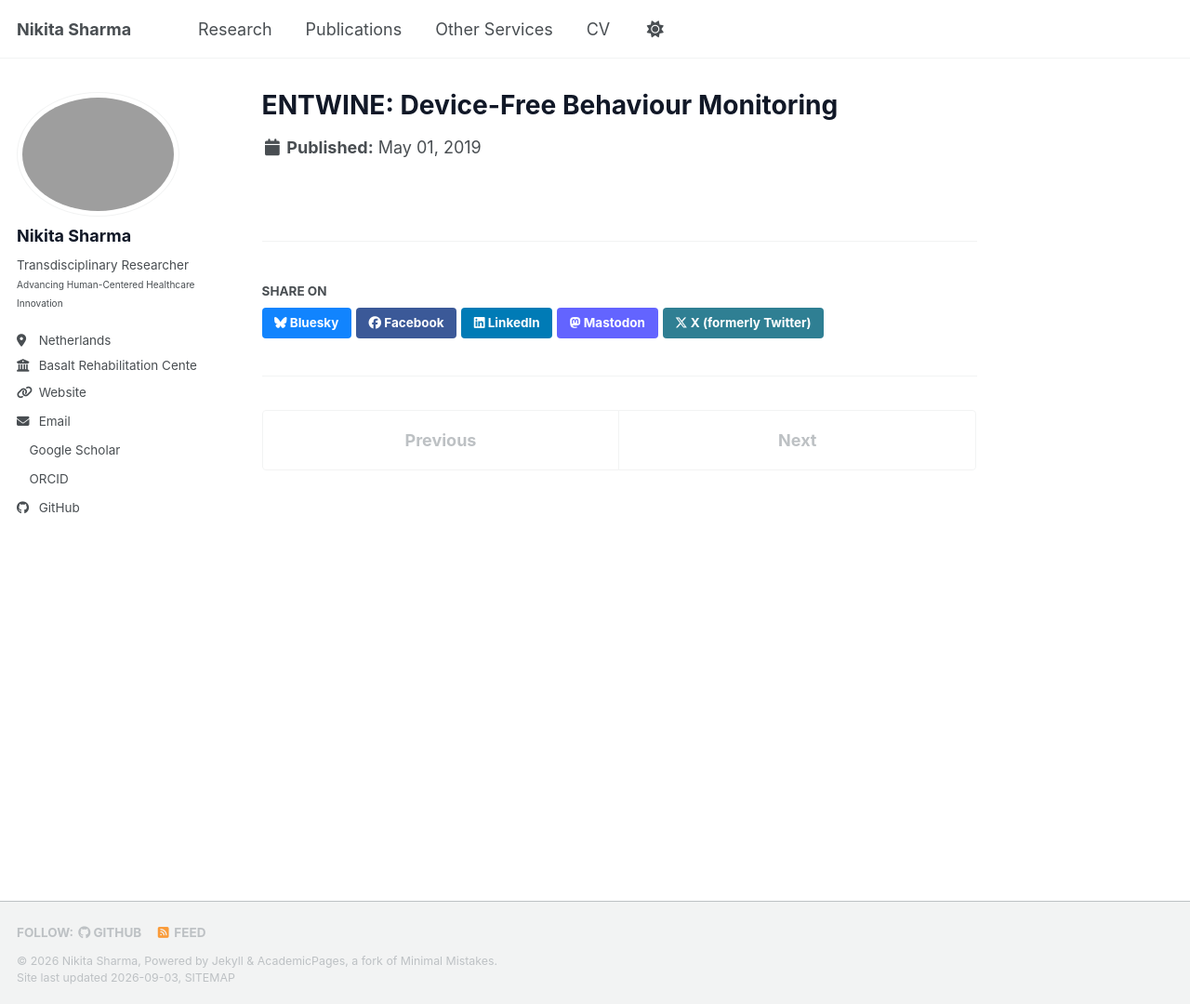
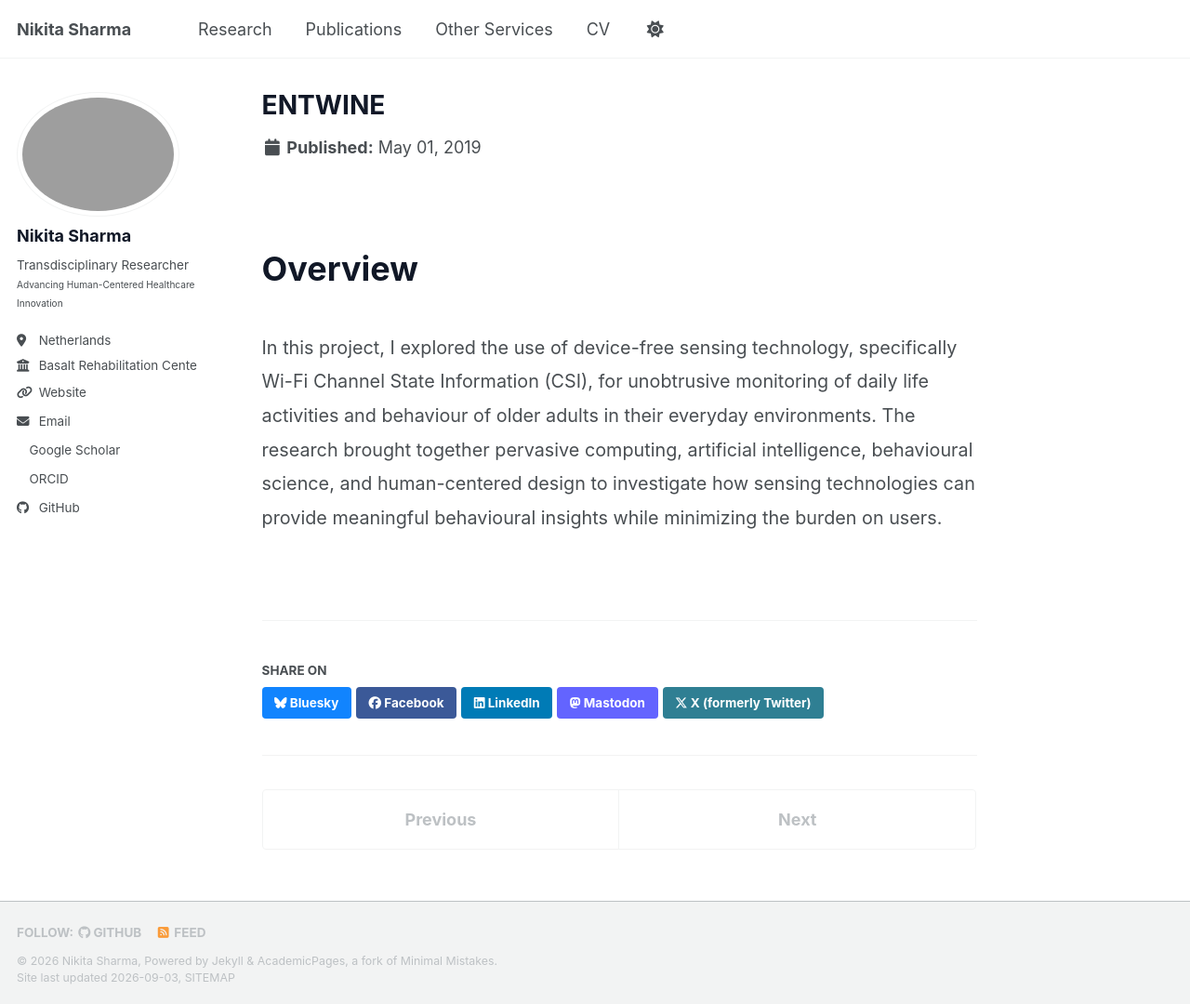
Before and after one commit to nikitasharma14/Portfolio, a Jekyll site: the page built from _portfolio/entwine.md, in a window 1280 px wide and 1080 px high. Shown: the whole window at 93% size. Built offline with Jekyll 4.4.1, drawn with Linux system fonts in a browser that asks for light colours; a style sheet for code colours, icons or effects is not loaded.

Commit message:
Update entwine.md

```diff
--- a/_portfolio/entwine.md
+++ b/_portfolio/entwine.md
@@ -9,3 +9,6 @@ permalink: /portfolio/entwine/
 
 date: 2019-05-01
 ---
+## Overview
+
+In this project, I explored the use of device-free sensing technology, specifically Wi-Fi Channel State Information (CSI), for unobtrusive monitoring of daily life activities and behaviour of older adults in their everyday environments. The research brought together pervasive computing, artificial intelligence, behavioural science, and human-centered design to investigate how sensing technologies can provide meaningful behavioural insights while minimizing the burden on users.
```
Also changed, not shown: other parts of _portfolio/entwine.md (+1 -1 lines).
